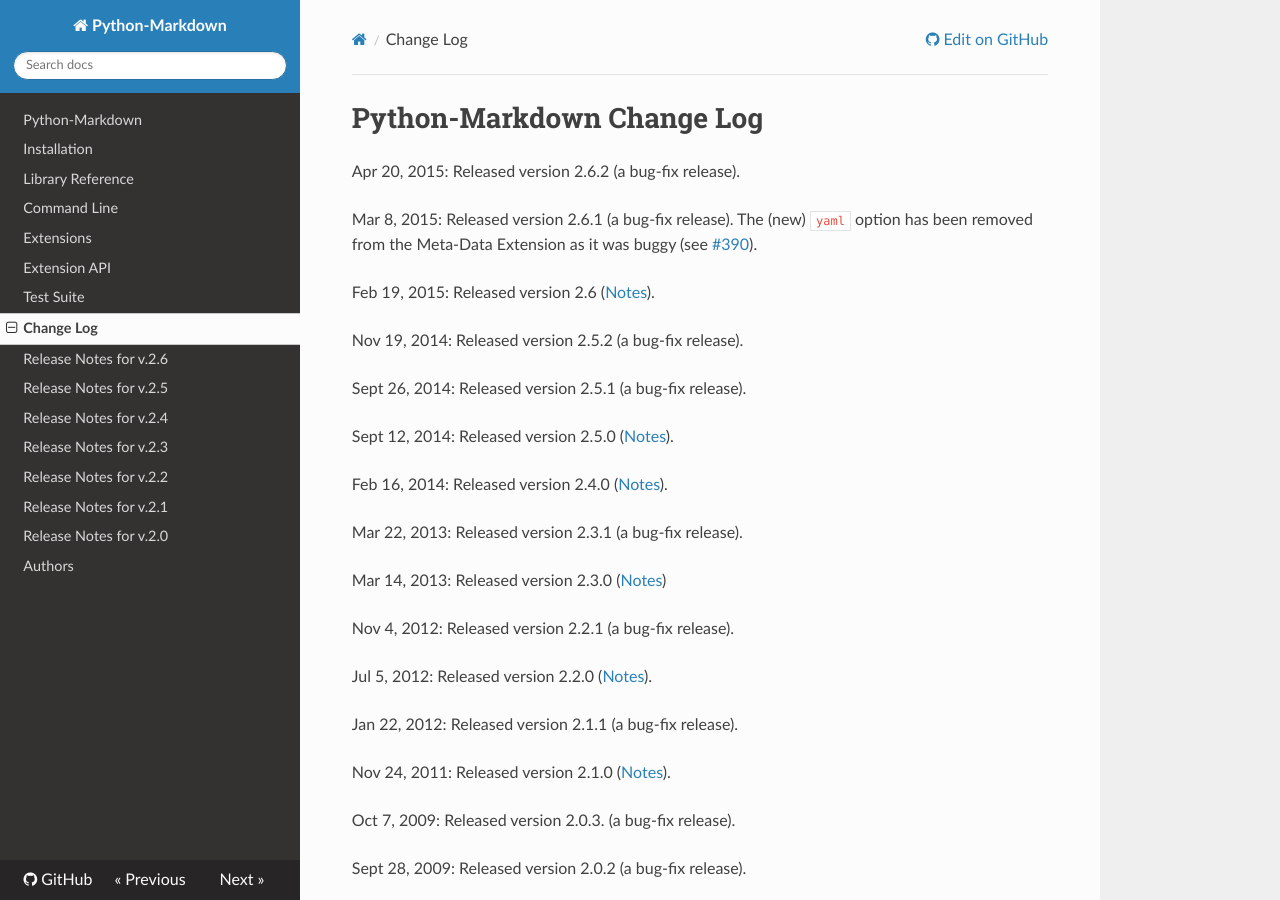
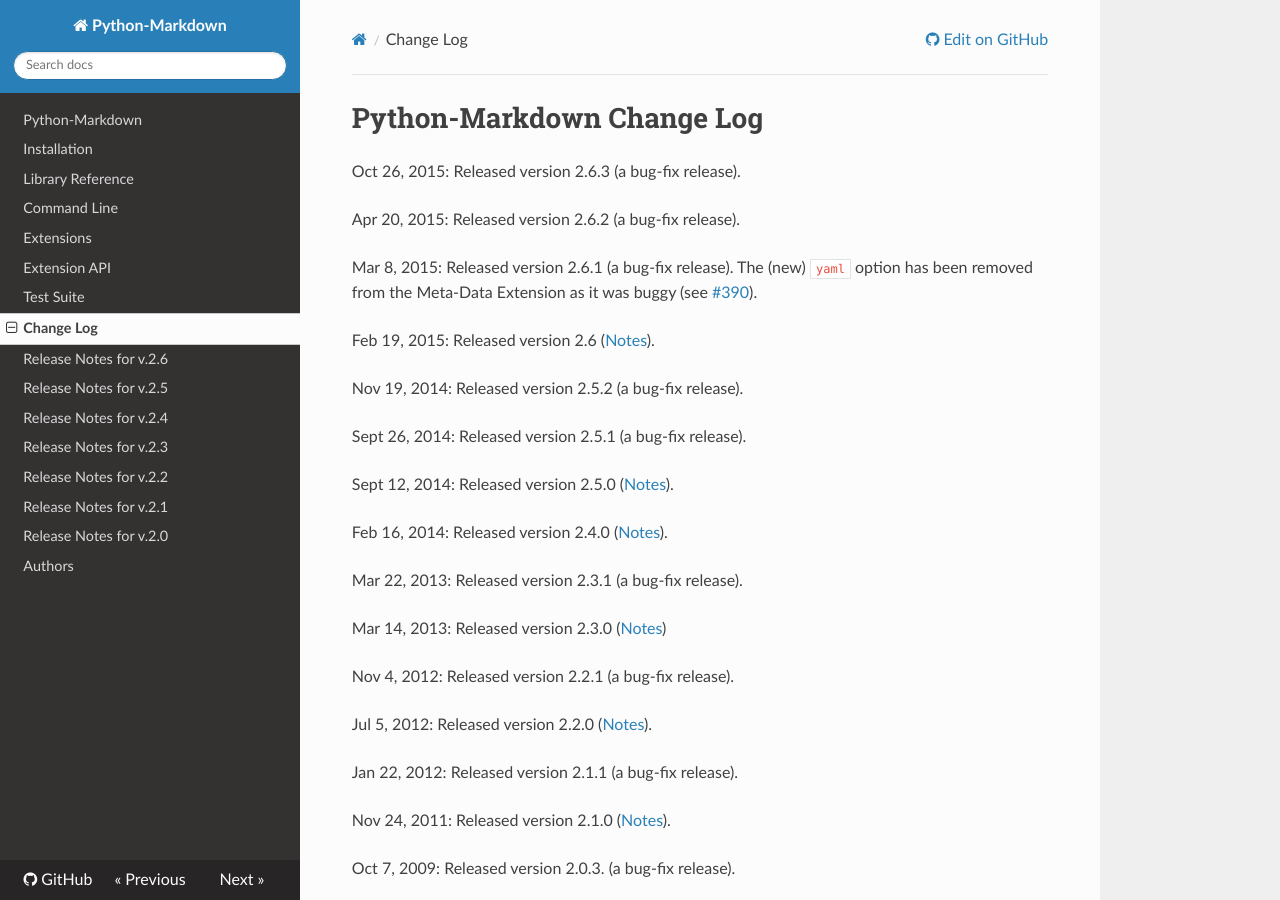
Before and after one commit to Python-Markdown/markdown, an MkDocs documentation site: the page built from docs/change_log/index.md, in a window 1280 px wide and 900 px high. Built offline with MkDocs 1.6.1, drawn with Linux system fonts in a browser that asks for light colours; nearby versions of some CDN libraries; old or Windows-style settings are respelled for this version of MkDocs.

Commit message:
Upped to version 2.6.3.
Conflicts:
	markdown/__version__.py

```diff
--- a/docs/change_log/index.md
+++ b/docs/change_log/index.md
@@ -2,6 +2,8 @@
 
 Python-Markdown Change Log
 =========================
+
+Oct 26, 2015: Released version 2.6.3 (a bug-fix release).
 
 Apr 20, 2015: Released version 2.6.2 (a bug-fix release).
 
```
